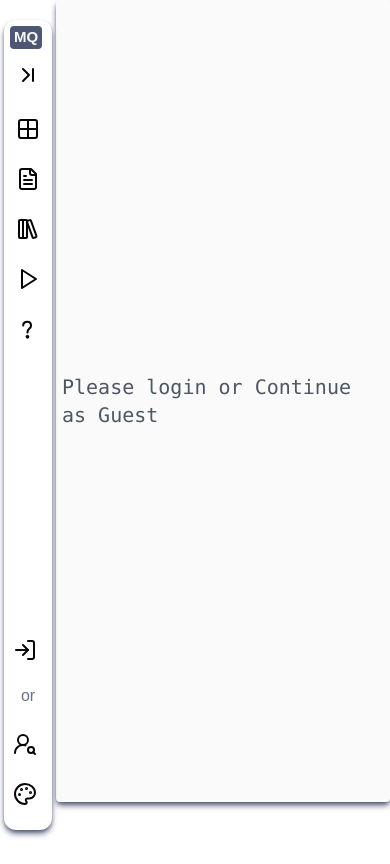
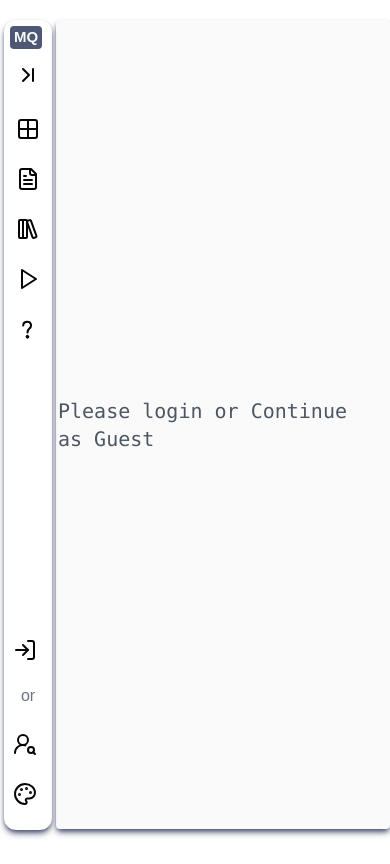
Before and after one commit to V8859/MemoryQuizzer, a Next.js app in the folder Client/: page / in a window 390 px wide. Built offline with nearby package versions, Linux system fonts and the light colour scheme; no server answers.

Commit message:
Ref: Fixed some responsiveness issues. Some akward margins.

```diff
--- a/Client/app/(root)/layout.tsx
+++ b/Client/app/(root)/layout.tsx
@@ -1,7 +1,7 @@
 import React from "react";
 import { ThemeProvider } from "../context/ThemeContext";
 // import { Navbar } from "../components/Sidebar";
-import { Sidebar } from "../components/Navbar/Navbar";
+import { Sidebar } from "../components/Navbar/Sidebar";
 import { auth } from "@/auth";
 import { getGuestMode } from "../GuestMode/GuestMode";
 import NoLogin from "../components/General/NoLogin";
--- a/Client/app/components/Navbar/Navbar.tsx
+++ b/Client/app/components/Navbar/Sidebar.tsx
@@ -28,7 +28,7 @@ import Logo from "../General/Logo";
 // };
 // // const session = await auth();
 export const Sidebar = async ({}) => {
-  const guestMode = await getGuestMode();
+const guestMode = await getGuestMode();
   let userId = null;
   const session = await auth();
   if (!guestMode) {
@@ -40,7 +40,7 @@ export const Sidebar = async ({}) => {
   }
 
   return (
-    <div className="h-full item-center sticky NavbarTransitionStyle">
+    <div className="h-full item-center top-0 sticky NavbarTransitionStyle">
       <aside className=" h-[96%] m-1 my-5 ml-1 md:ml-3 BigDivShadow rounded-xl sticky">
         <nav className="Navbar">
           <div className="p-1 md:p-4 pb-2 flex justify-between items-center">
--- a/Client/app/components/NotesComponents/Composer.tsx
+++ b/Client/app/components/NotesComponents/Composer.tsx
@@ -1,5 +1,5 @@
 "use client";
-import React, { SetStateAction, useState } from "react";
+import React, { Fragment, SetStateAction, useState } from "react";
 import NoteList from "./NoteList";
 import Notebooks from "./notebook/Notebooks";
 import { deleteNotebook } from "@/app/scripts/notebook";
@@ -32,7 +32,7 @@ export const Composer = () => {
           payload={payload}
         ></DeleteConfirmation>
       ) : (
-        <>
+        <div className="flex w-full h-full flex-col md:flex-row gap-2">
           <NoteList
             data={data}
             setData={setData}
@@ -48,7 +48,7 @@ export const Composer = () => {
             notebooks={notebooks}
             setPayload={setPayload}
           ></Notebooks>
-        </>
+        </div>
       )}
     </div>
   );
--- a/Client/app/globals.css
+++ b/Client/app/globals.css
@@ -14,39 +14,48 @@
   .NavButton {
     @apply rounded w-[90%] py-2 px-3 my-3 mx-3 flex justify-center border-2 border-solid;
     border-color: var(--border-color);
+
     &:hover {
       background-color: var(--hoverColor);
       color: var(--textHoverColor);
     }
   }
+
   .sNavButton {
     @apply rounded-l flex w-[100%] mb-5 py-1 justify-center relative h-[30px] z-50;
+
     &:hover {
       background-color: var(--hoverColorNav);
       color: var(--textHoverColor);
     }
   }
+
   .textStyle {
     @apply z-50;
     background-color: var(--hoverColorNav);
     color: var(--textHoverColor);
   }
+
   .SideBarToggleButton {
     @apply p-1.5 rounded hover:duration-1000 w-auto flex;
+
     &:hover {
       background-color: var(--hoverColor);
       color: var(--textHoverColor);
     }
   }
+
   .SEVAG {
     fill: var(--foreground);
   }
+
   .NotebookBar {
     @apply items-center bg-blue-300 h-full justify-center overflow-y-auto w-full overflow-x-clip md:max-w-fit px-1 border-solid border-2 rounded;
     background-color: var(--background);
     color: var(--foreground);
     border-color: var(--border-color);
   }
+
   .NotebookBarInput {
     @apply px-1 rounded;
     background-color: var(--background);
@@ -57,25 +66,28 @@
   .BigDivShadow {
     @apply shadow-md shadow-[var(--hoverColor)];
   }
+
   .SmallDivShadow {
     box-shadow: 1px 1px 5px 0px var(--hoverColor),
       1px 1px 10px 1px var(--hoverColor);
   }
 
   .NoteArea {
-    @apply px-1 items-center overflow-x-hidden justify-center mx-0 md:mx-2 text-white w-full h-full bg-orange-400 rounded border-2 overflow-y-auto BigDivShadow;
+    @apply items-center overflow-x-hidden justify-center text-white w-full h-full bg-orange-400 rounded border-2 overflow-y-auto BigDivShadow;
     background-color: var(--background);
     color: var(--foreground);
     border-color: var(--border-color);
   }
 
   .NoteItem {
-    @apply rounded w-full justify-between  cursor-pointer flex px-3 py-[1px] my-[3px];
+    @apply rounded w-full justify-between cursor-pointer flex px-3 py-[1px] my-[3px];
+
     &:hover {
       background-color: var(--hoverColor);
       color: var(--textHoverColor);
     }
   }
+
   .NoteBox {
     @apply flex h-[400px] md:h-[300px] flex-col my-2 shadow-sm shadow-[var(--hoverColor)] rounded mb-5 p-2;
     background-color: var(--color-note);
@@ -85,6 +97,7 @@
     @apply resize-none w-full bg-inherit focus:border-b-2 focus:border-b-[var(--hoverColor)] outline-none;
     color: var(--foreground);
   }
+
   .NoteBody {
     @apply NoteObject text-wrap;
     white-space: pre-wrap;
@@ -93,26 +106,33 @@
     resize: none;
     overflow-wrap: anywhere;
   }
+
   .NoteButtons {
     @apply w-6 h-6 hover:scale-125 transition-all duration-300;
   }
+
   .DropDownOptionSelect {
     @apply bg-red-900;
   }
+
   .CardViewButton {
     @apply flex rounded p-1 px-2 gap-1 shadow-lg transition-transform duration-200 ease-in;
     background-color: transparent;
+
     &:hover {
       background-color: var(--hoverColor);
       color: var(--textHoverColor);
       transform: scale(110%);
     }
+
     box-shadow: 0px 0px 10px 1px var(--hoverColor);
   }
+
   .PlayCard {
-    @apply flex text-center items-center SmallDivShadow rounded-xl justify-center p-1 px-2 w-[220px] text-wrap h-[300px] gap-1  transition-transform duration-200 ease-in;
+    @apply flex text-center items-center SmallDivShadow rounded-xl justify-center p-1 px-2 w-[220px] text-wrap h-[300px] gap-1 transition-transform duration-200 ease-in;
     background-color: transparent;
     transition: background-color 1.2s ease;
+
     &:hover {
       background-color: var(--hoverColor);
       color: var(--textHoverColor);
@@ -120,13 +140,16 @@
       cursor: pointer;
     }
   }
+
   .Composer {
-    @apply flex h-[95%] flex-col items-center;
+    @apply flex h-[95.9%] my-5 md:my-0 flex-col justify-center items-center;
   }
+
   .PlayCardAnimation {
     transition: opacity ease-in-out 1s;
     opacity: 1;
   }
+
   .PlayCardAnimationOne {
     opacity: 0;
   }
@@ -143,49 +166,62 @@
     background-color: var(--background);
     color: var(--foreground);
     transition: background-color 0.5s ease, color 0.5s ease;
+
     &:hover {
       background-color: rgba(162, 162, 187, 0.219);
     }
+
     &:focus {
       border: var(--header) 0px solid;
       background-color: var(--hoverColor);
       color: var(--textHoverColor);
+
       &::placeholder {
         color: var(--textHoverColor);
       }
     }
   }
+
   .SizeChangeAnimation {
     &:hover {
       scale: 130%;
     }
+
     transition: scale 0.3s ease;
   }
+
   .DeckWarning {
     @apply text-center w-fit m-2 rounded px-2 py-[1px] flex;
     background-color: var(--Warning-back);
     color: black;
   }
+
   .DeckWarningHide {
     @apply invisible;
   }
+
   .basicBackground {
     background-color: var(--background);
   }
+
   .basicForeground {
     background-color: var(--foreground);
   }
+
   .basicHeaderColor {
     background-color: var(--header);
     color: var(--textHoverColor);
   }
+
   .WelcomeMessage {
     background-color: var(--welcome-text);
   }
+
   .ModalButton {
     @apply rounded w-[90%] py-2 px-3 my-3 mx-3 flex bg-[var(--welcome-text)] justify-center border-2 border-solid;
     border-color: var(--border-color);
     color: white;
+
     &:hover {
       background-color: var(--hoverColor);
       color: var(--textHoverColor);
@@ -204,6 +240,7 @@ body {
 body {
   will-change: transform;
 }
+
 html {
   transform: translateZ(0);
 }
```
